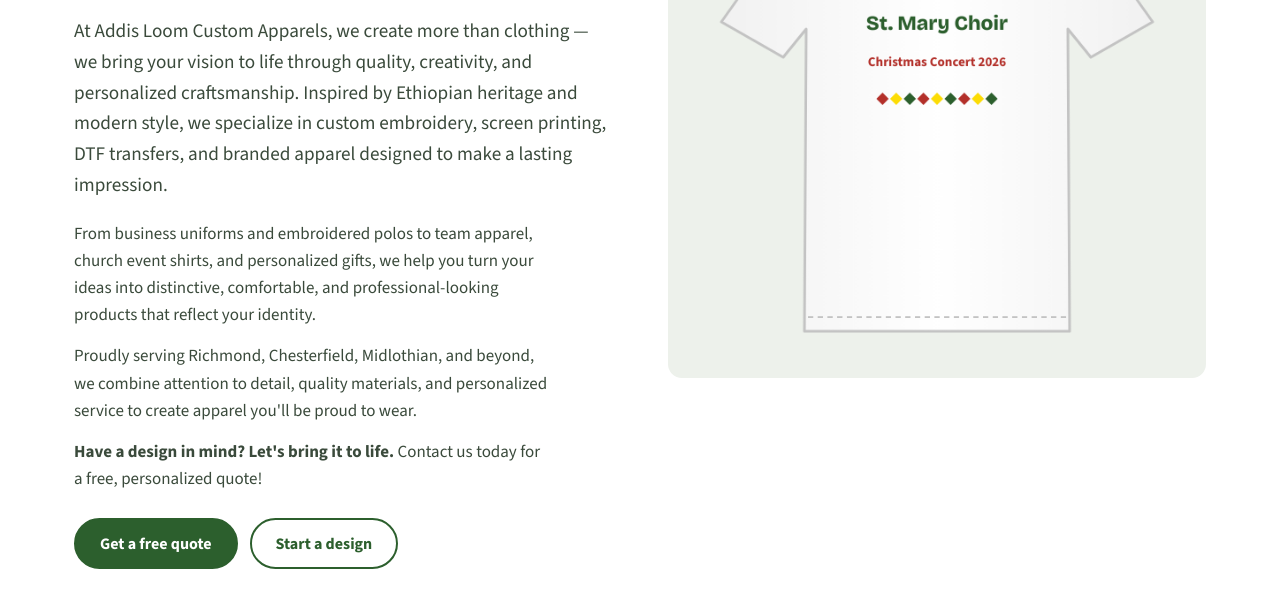
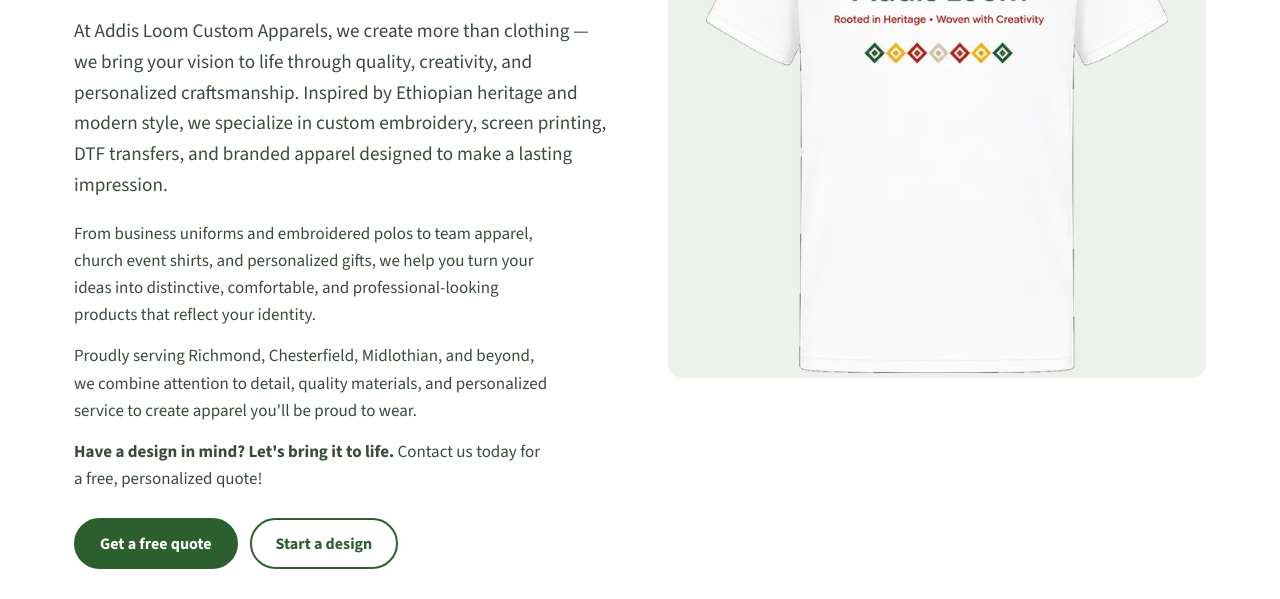
Before and after one commit to bekalu954/addisloom.com, a plain HTML site: page about.html in a window 1280 px wide. Shown: the part 501-1100 px from the top of the page. Drawn offline with nearby package versions, Linux system fonts and the light colour scheme.

Commit message:
About: use real shirt photo in hero

```diff
--- a/about.html
+++ b/about.html
@@ -19,6 +19,7 @@
     .name-meaning .amh { font-size: 1.6rem; font-weight: 600; color: var(--forest); margin-left: 10px; }
     .about-belief { margin-top: 24px; padding: 28px 32px; border-left: 6px solid var(--gold); background: var(--mist); border-radius: var(--r-md); }
     .about-belief-lead { margin: 0; font-weight: 600; }
+    .about-photo img { width: 92%; height: auto; max-height: 100%; object-fit: contain; border-radius: 0; }
     .about-belief-text { font-family: var(--display); font-weight: 700; font-size: clamp(1.25rem, 2.4vw, 1.6rem); color: var(--ink); margin: 8px 0 0; line-height: 1.3; }
   </style>
 </head>
@@ -37,7 +38,7 @@
           <p class="about-body"><strong>Have a design in mind? Let's bring it to life.</strong> Contact us today for a free, personalized quote!</p>
           <div class="about-actions"><a class="btn" href="contact.html">Get a free quote</a><a class="btn ghost" href="design.html">Start a design</a></div>
         </div>
-        <div class="work-media"><canvas data-idea="choir" width="500" height="560" role="img" aria-label="Example: choir T-shirt"></canvas></div>
+        <div class="work-media about-photo"><img src="assets/img/about-shirt.webp" width="560" height="625" alt="White Addis Loom T-shirt printed with Rooted in Heritage • Woven with Creativity and a row of tibeb diamonds"></div>
       </div>
     </section>
 
```
